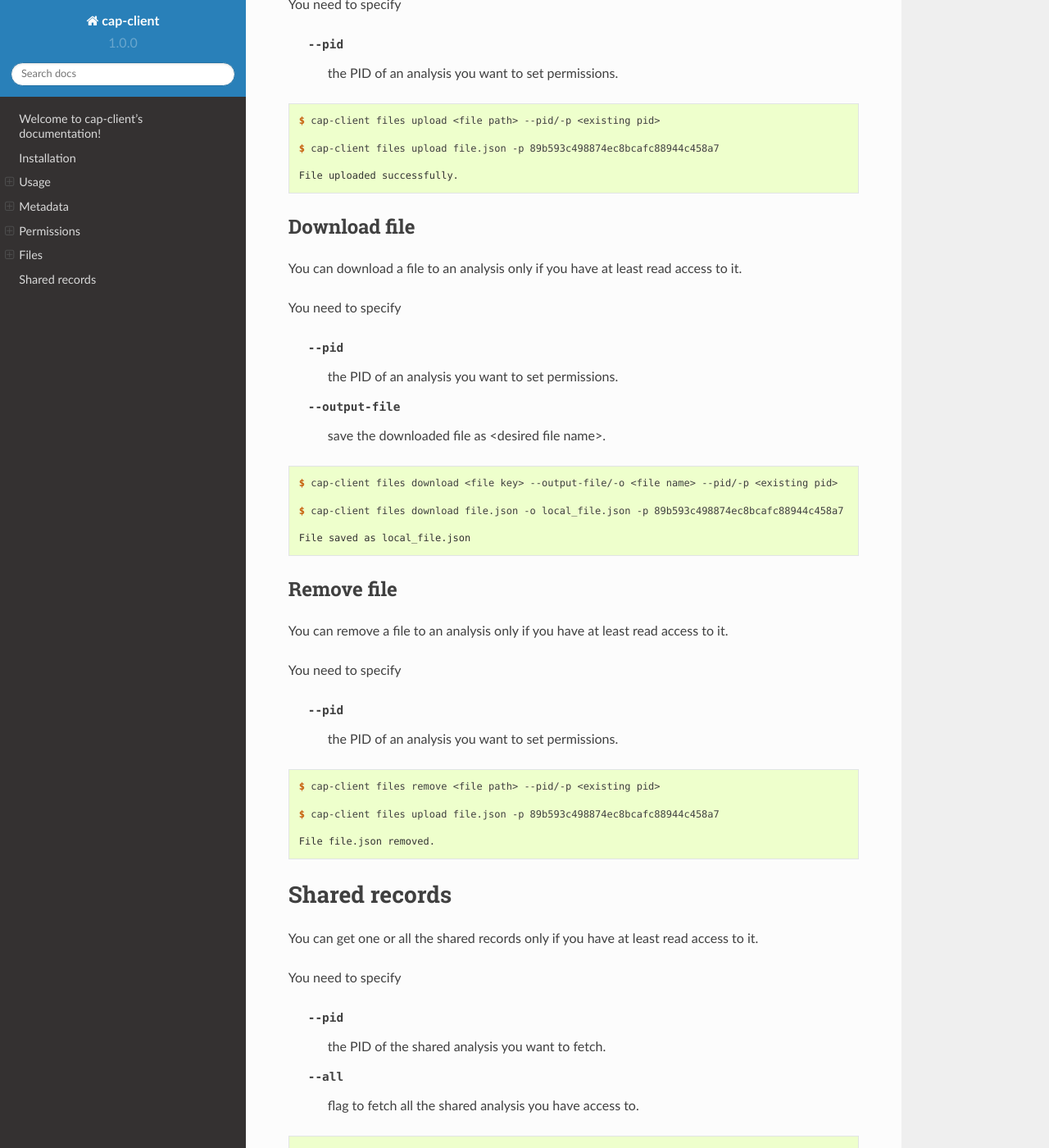
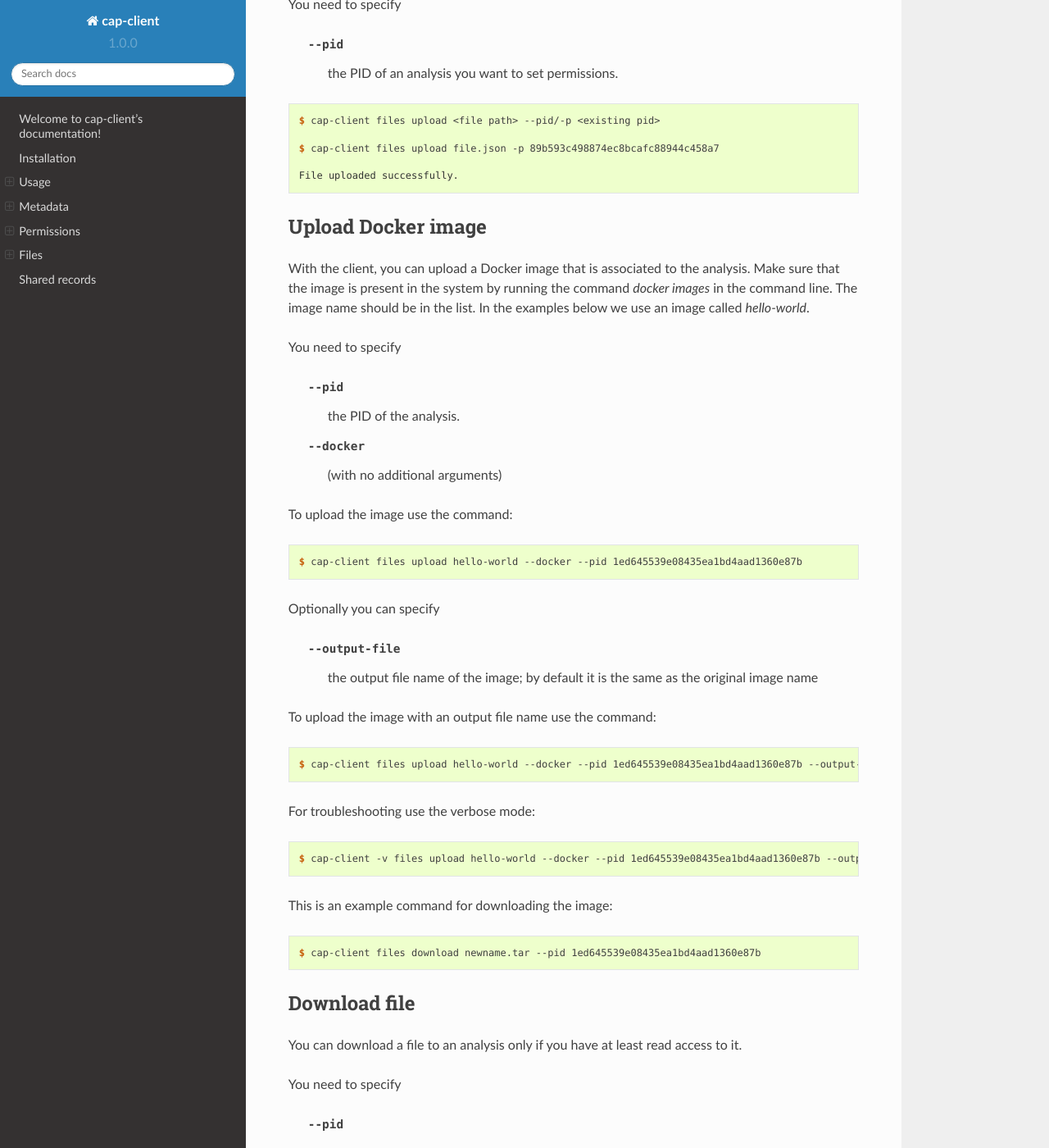
Before and after one commit to cernanalysispreservation/cap-client, a Sphinx documentation site: the page built from docs/index.rst, in a window 1280 px wide and 1400 px high, scrolled down 10011 px. Shown: the whole window at 82% size. Built offline with Sphinx 7.4.7 and the Read the Docs theme 2.0.0, drawn with Linux system fonts in a browser that asks for light colours.

Commit message:
cli: add docker image upload
Signed-off-by: Ana Trisovic <ana.trisovic@gmail.com>

```diff
--- a/docs/index.rst
+++ b/docs/index.rst
@@ -524,6 +524,45 @@ You need to specify
     File uploaded successfully.
 
 
+Upload Docker image
+-----------
+
+With the client, you can upload a Docker image that is associated to the analysis. Make sure that the image is present in the system by running the command `docker images` in the command line. The image name should be in the list. In the examples below we use an image called `hello-world`.
+
+You need to specify
+
+    --pid  the PID of the analysis.
+    --docker  (with no additional arguments)
+
+To upload the image use the command:
+
+.. code-block:: console
+
+    $ cap-client files upload hello-world --docker --pid 1ed645539e08435ea1bd4aad1360e87b
+
+Optionally you can specify
+
+    --output-file  the output file name of the image; by default it is the same as the original image name
+
+To upload the image with an output file name use the command:
+
+.. code-block:: console
+
+    $ cap-client files upload hello-world --docker --pid 1ed645539e08435ea1bd4aad1360e87b --output-file newname
+
+For troubleshooting use the verbose mode:
+
+.. code-block:: console
+
+    $ cap-client -v files upload hello-world --docker --pid 1ed645539e08435ea1bd4aad1360e87b --output-file newname
+
+This is an example command for downloading the image:
+
+.. code-block:: console
+
+    $ cap-client files download newname.tar --pid 1ed645539e08435ea1bd4aad1360e87b
+
+
 Download file
 -----------
 
```
Also changed, not shown: 2 other files.
